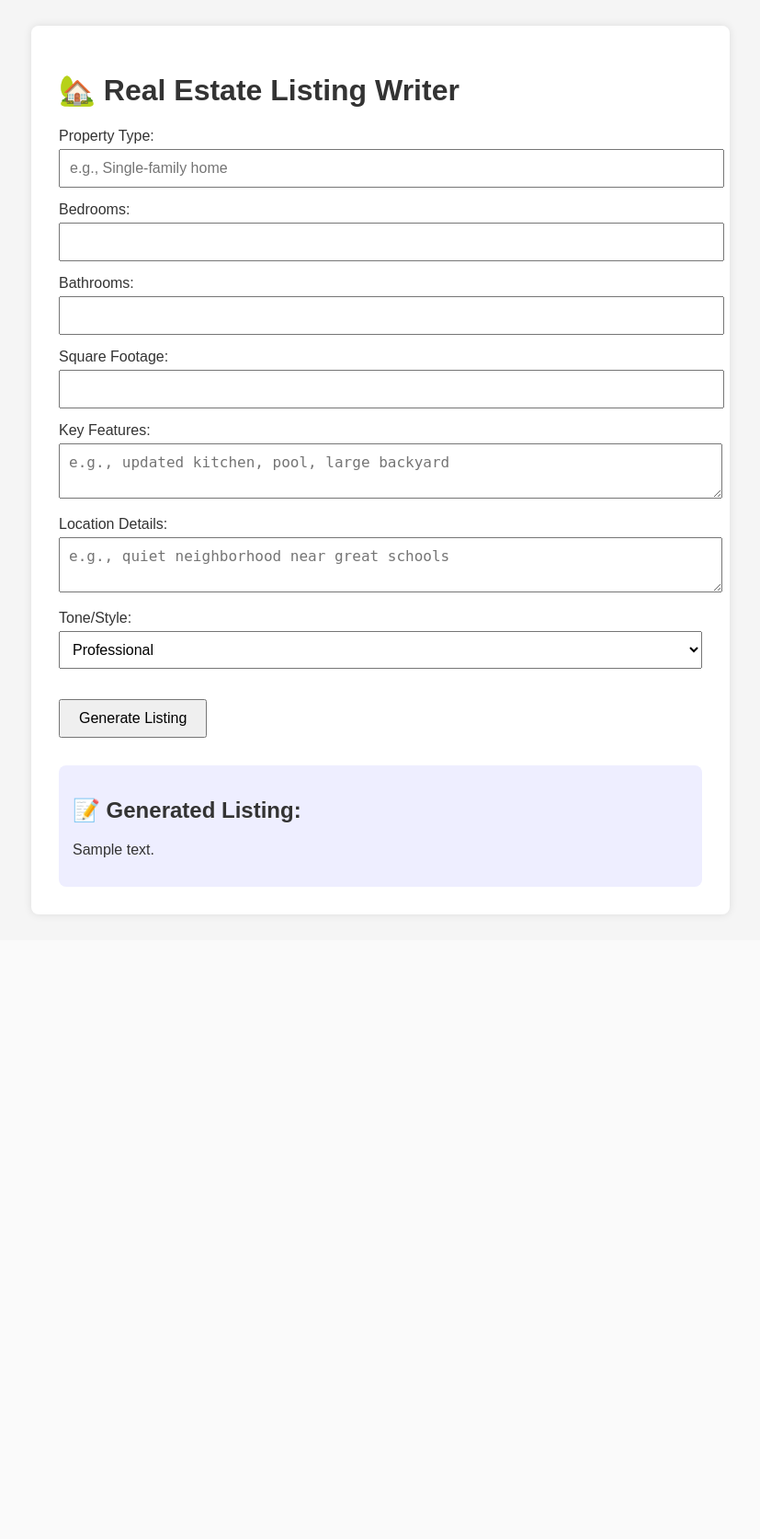
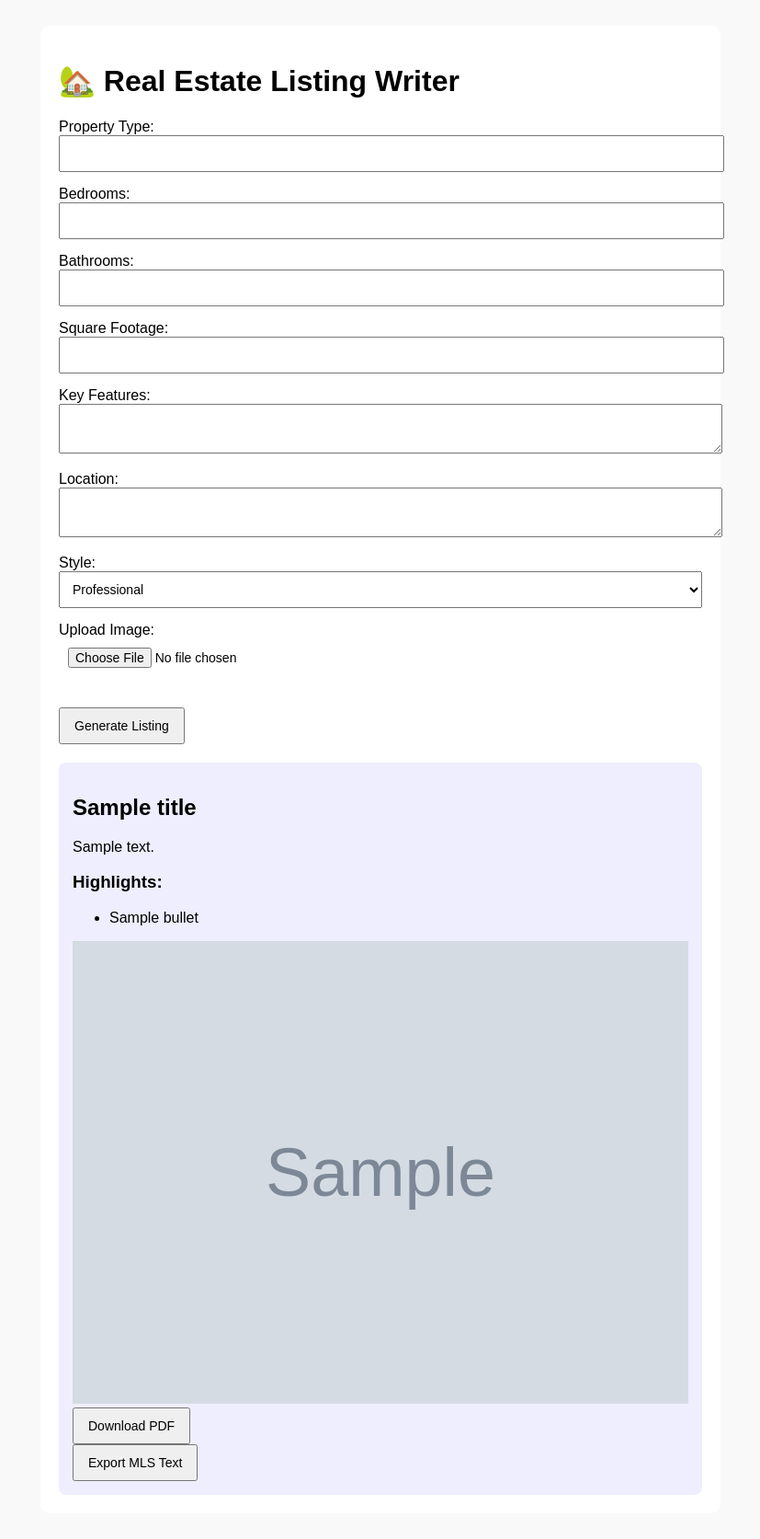
Before and after one commit to ericsjaffe/realestatelisting, a Python web app: template templates/index.html in a window 1280 px wide. Shown: the whole page at 92% size, without its empty margins (226-1053 px from the left). Before the commit the page ends 996 px from the top, so only its background shows below. Run offline with Jinja, Linux system fonts and the light colour scheme; the template is opened without the code that fills it: most values are stand-ins (such as "Sample title", 1, 10 or a date in 2020); grey boxes marked "Sample" are stand-in pictures.

Commit message:
Add files via upload

```diff
--- a/requirements.txt
+++ b/requirements.txt
@@ -2,3 +2,4 @@ flask
 openai>=1.0.0
 python-dotenv
 gunicorn
+xhtml2pdf
--- a/static/style.css
+++ b/static/style.css
@@ -1,30 +1,27 @@
 body {
     font-family: Arial, sans-serif;
-    background: #f5f5f5;
-    color: #333;
+    background: #f9f9f9;
     padding: 20px;
 }
 .container {
+    background: #fff;
     max-width: 700px;
     margin: auto;
-    background: white;
-    padding: 30px;
-    border-radius: 8px;
-    box-shadow: 0 0 10px rgba(0,0,0,0.1);
+    padding: 20px;
+    border-radius: 10px;
 }
 input, textarea, select {
     width: 100%;
+    margin-bottom: 15px;
     padding: 10px;
-    margin-top: 5px;
-    margin-bottom: 15px;
-    font-size: 16px;
+    font-size: 14px;
 }
 button {
-    padding: 10px 20px;
-    font-size: 16px;
+    padding: 10px 15px;
+    font-size: 14px;
 }
 .output {
-    margin-top: 30px;
+    margin-top: 20px;
     background: #eef;
     padding: 15px;
     border-radius: 8px;
--- a/templates/index.html
+++ b/templates/index.html
@@ -7,40 +7,61 @@
 <body>
 <div class="container">
     <h1>🏡 Real Estate Listing Writer</h1>
-    <form method="post">
+    <form method="post" enctype="multipart/form-data">
         <label>Property Type:</label>
-        <input type="text" name="property_type" placeholder="e.g., Single-family home" required><br>
-
+        <input type="text" name="property_type" required><br>
         <label>Bedrooms:</label>
         <input type="number" name="bedrooms" required><br>
-
         <label>Bathrooms:</label>
         <input type="number" name="bathrooms" required><br>
-
         <label>Square Footage:</label>
         <input type="number" name="sqft"><br>
-
         <label>Key Features:</label>
-        <textarea name="features" placeholder="e.g., updated kitchen, pool, large backyard"></textarea><br>
-
-        <label>Location Details:</label>
-        <textarea name="location" placeholder="e.g., quiet neighborhood near great schools"></textarea><br>
-
-        <label>Tone/Style:</label>
+        <textarea name="features"></textarea><br>
+        <label>Location:</label>
+        <textarea name="location"></textarea><br>
+        <label>Style:</label>
         <select name="style">
             <option value="professional">Professional</option>
             <option value="luxury">Luxury</option>
             <option value="family-friendly">Family-Friendly</option>
             <option value="investor">Investor-Focused</option>
-        </select><br><br>
-
+        </select><br>
+        <label>Upload Image:</label>
+        <input type="file" name="media" accept="image/*"><br><br>
         <button type="submit">Generate Listing</button>
     </form>
 
     {% if description %}
     <div class="output">
-        <h2>📝 Generated Listing:</h2>
+        <h2>{{ title }}</h2>
         <p>{{ description }}</p>
+        <h3>Highlights:</h3>
+        <ul>
+        {% for b in bullets %}
+            <li>{{ b }}</li>
+        {% endfor %}
+        </ul>
+        {% if image_url %}
+            <img src="{{ image_url }}" width="100%">
+        {% endif %}
+        <form method="post" action="/export_pdf">
+            <input type="hidden" name="title" value="{{ title }}">
+            <input type="hidden" name="description" value="{{ description }}">
+            {% for b in bullets %}
+                <input type="hidden" name="bullets" value="{{ b }}">
+            {% endfor %}
+            <input type="hidden" name="image_url" value="{{ image_url }}">
+            <button type="submit">Download PDF</button>
+        </form>
+        <form method="post" action="/export_mls">
+            <input type="hidden" name="title" value="{{ title }}">
+            <input type="hidden" name="description" value="{{ description }}">
+            {% for b in bullets %}
+                <input type="hidden" name="bullets" value="{{ b }}">
+            {% endfor %}
+            <button type="submit">Export MLS Text</button>
+        </form>
     </div>
     {% endif %}
 </div>
```
Also changed, not shown: app.py (+56 -3 lines), generate.py (+29 -4 lines), templates/pdf_template.html (added, +20 -0 lines), README.md.
